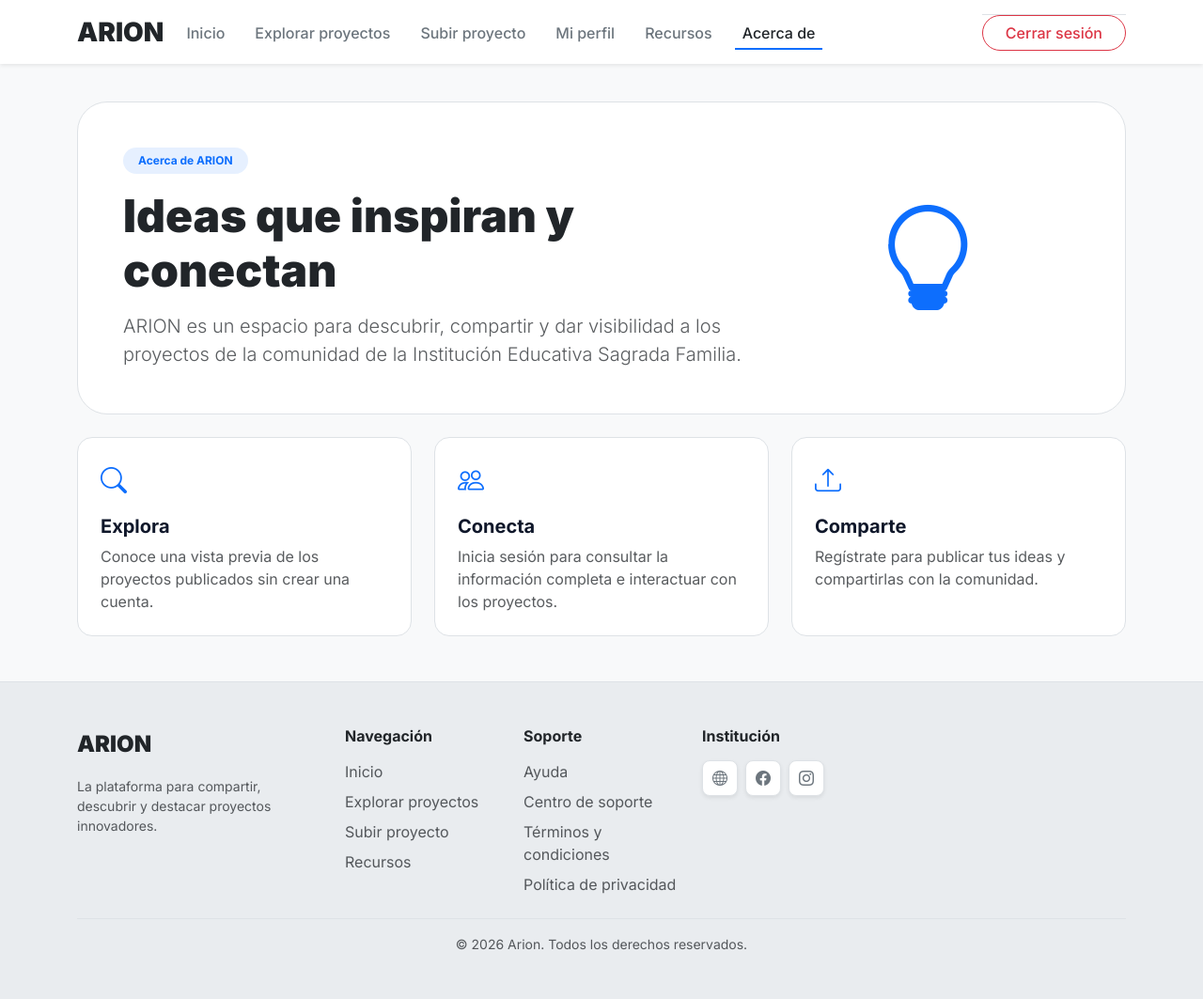
After one commit to DayanaRivas16/Arion, a Flask app: page /acerca in a window 1280 px wide. The commit adds this page. Shown: the whole page at 94% size. Run offline with Flask 3, Linux system fonts and the light colour scheme; the visitor is signed in with stand-in values (Sample User, id 1); some libraries are stand-ins or nearby versions.

Commit message:
Se actualiza la vista del usuario anónimo, se modifico app.py, homehtml, basehtml, explorarproyectoshtml y ya

```diff
--- a/app.py
+++ b/app.py
@@ -332,11 +332,13 @@ def tarjetas_proyectos(cursor, solo_destacados, limite):
     filas = cursor.fetchall()
     for f in filas:
         f['imagen'] = url_for('static', filename=f['imagen_portada']) if f['imagen_portada'] else ''
+        if 'user_id' not in session:
+            f['rating'] = None
+            f['vistas'] = None
     return filas
 
 
 @app.route('/')
-@login_required
 def home():
     stats = {'proyectos': 0, 'usuarios': 0, 'destacados': 0}
     proyectos = []
@@ -367,7 +369,6 @@ def home():
     return render_template('home.html', stats=stats, proyectos=proyectos, solo_recientes=solo_recientes)
 
 @app.route('/explorar')
-@login_required
 def explorar():
     filas = []
     conn = None
@@ -378,6 +379,7 @@ def explorar():
         cursor.execute("""
             SELECT p.id_proyecto AS id,
                    p.titulo,
+                   p.descripcion,
                    COALESCE(c.nombre_categoria, 'Sin categoría') AS categoria,
                    COALESCE(u.nombre_completo, 'Autor desconocido') AS autor,
                    p.calificacion::float AS rating,
@@ -401,17 +403,20 @@ def explorar():
         if conn: conn.close()
 
     proyectos = []
+    autenticado = 'user_id' in session
     for f in filas:
         iniciales = ''.join(p[0] for p in f['autor'].split()[:2]).upper() or '?'
+        descripcion = (f['descripcion'] or '').strip()
         proyectos.append({
             'id': f['id'],
             'title': f['titulo'],
+            'description': descripcion[:180] + ('...' if len(descripcion) > 180 else ''),
             'category': f['categoria'],
             'author': f['autor'],
             'avatar': iniciales,
-            'rating': f['rating'],
-            'views': f['vistas'] or 0,
-            'likes': f['likes'] or 0,
+            'rating': f['rating'] if autenticado else None,
+            'views': (f['vistas'] or 0) if autenticado else None,
+            'likes': (f['likes'] or 0) if autenticado else None,
             'image': url_for('static', filename=f['imagen_portada']) if f['imagen_portada'] else '',
             'featured': bool(f['destacado']),
             'date': f['fecha_creacion'].timestamp() if f['fecha_creacion'] else 0,
@@ -420,7 +425,6 @@ def explorar():
     return render_template('explorar_proyectos.html', proyectos=proyectos)
 
 @app.route('/acerca')
-@login_required
 def acerca():
     return render_template('acerca.html')
 
--- /dev/null
+++ b/templates/acerca.html
@@ -0,0 +1,51 @@
+{% extends 'base.html' %}
+
+{% block title %}Acerca de - ARION{% endblock %}
+
+{% block content %}
+<section class="bg-white border rounded-5 p-4 p-md-5 mb-4">
+    <div class="row align-items-center g-4">
+        <div class="col-12 col-lg-8">
+            <span class="badge bg-primary-subtle text-primary rounded-pill px-3 py-2 mb-3">Acerca de ARION</span>
+            <h1 class="display-5 fw-black text-dark mb-3">Ideas que inspiran y conectan</h1>
+            <p class="lead text-muted mb-0">
+                ARION es un espacio para descubrir, compartir y dar visibilidad a los proyectos
+                de la comunidad de la Institución Educativa Sagrada Familia.
+            </p>
+        </div>
+        <div class="col-12 col-lg-4 text-center">
+            <i class="bi bi-lightbulb text-primary" aria-hidden="true" style="font-size: 7rem;"></i>
+        </div>
+    </div>
+</section>
+
+<section class="row g-4 mb-4">
+    <div class="col-12 col-md-4">
+        <article class="bg-white border rounded-4 p-4 h-100">
+            <i class="bi bi-search text-primary fs-3" aria-hidden="true"></i>
+            <h2 class="h5 fw-bold mt-3">Explora</h2>
+            <p class="text-muted mb-0">Conoce una vista previa de los proyectos publicados sin crear una cuenta.</p>
+        </article>
+    </div>
+    <div class="col-12 col-md-4">
+        <article class="bg-white border rounded-4 p-4 h-100">
+            <i class="bi bi-people text-primary fs-3" aria-hidden="true"></i>
+            <h2 class="h5 fw-bold mt-3">Conecta</h2>
+            <p class="text-muted mb-0">Inicia sesión para consultar la información completa e interactuar con los proyectos.</p>
+        </article>
+    </div>
+    <div class="col-12 col-md-4">
+        <article class="bg-white border rounded-4 p-4 h-100">
+            <i class="bi bi-upload text-primary fs-3" aria-hidden="true"></i>
+            <h2 class="h5 fw-bold mt-3">Comparte</h2>
+            <p class="text-muted mb-0">Regístrate para publicar tus ideas y compartirlas con la comunidad.</p>
+        </article>
+    </div>
+</section>
+
+{% if not session.get('user_id') %}
+<div class="text-center">
+    <a href="{{ url_for('register') }}" class="btn btn-primary rounded-pill px-4">Crear una cuenta</a>
+</div>
+{% endif %}
+{% endblock %}
--- a/templates/base.html
+++ b/templates/base.html
@@ -36,6 +36,7 @@
                         <a class="nav-link fw-medium pb-1 {% if request.endpoint == 'explorar' %}text-dark border-bottom border-primary border-2{% else %}text-secondary{% endif %}"
                         href="{{ url_for('explorar') }}">Explorar proyectos</a>
                     </li>
+                    {% if session.get('user_id') %}
                     <li class="nav-item">
                         <a class="nav-link fw-medium pb-1 {% if request.endpoint == 'subir' %}text-dark border-bottom border-primary border-2{% else %}text-secondary{% endif %}"
                         href="{{ url_for('subir') }}">Subir proyecto</a>
@@ -48,6 +49,7 @@
                         <a class="nav-link fw-medium pb-1 {% if request.endpoint == 'recursos' %}text-dark border-bottom border-primary border-2{% else %}text-secondary{% endif %}"
                         href="{{ url_for('recursos') }}">Recursos</a>
                     </li>
+                    {% endif %}
                     <li class="nav-item">
                         <a class="nav-link fw-medium pb-1 {% if request.endpoint == 'acerca' %}text-dark border-bottom border-primary border-2{% else %}text-secondary{% endif %}"
                         href="{{ url_for('acerca') }}">Acerca de</a>
@@ -111,8 +113,10 @@
                     <ul class="nav flex-column gap-2">
                         <li class="nav-item"><a href="{{ url_for('home') }}" class="nav-link p-0 text-muted small text-hover-dark">Inicio</a></li>
                         <li class="nav-item"><a href="{{ url_for('explorar') }}" class="nav-link p-0 text-muted small text-hover-dark">Explorar proyectos</a></li>
+                        {% if session.get('user_id') %}
                         <li class="nav-item"><a href="{{ url_for('subir') }}" class="nav-link p-0 text-muted small text-hover-dark">Subir proyecto</a></li>
                         <li class="nav-item"><a href="{{ url_for('recursos') }}" class="nav-link p-0 text-muted small text-hover-dark">Recursos</a></li>
+                        {% endif %}
                     </ul>
                 </div>
 
```
Also changed, not shown: requirements.txt (added, +15 -0 lines), templates/explorar_proyectos.html (+15 -2 lines), templates/home.html (+11 -6 lines), 1 other file.
